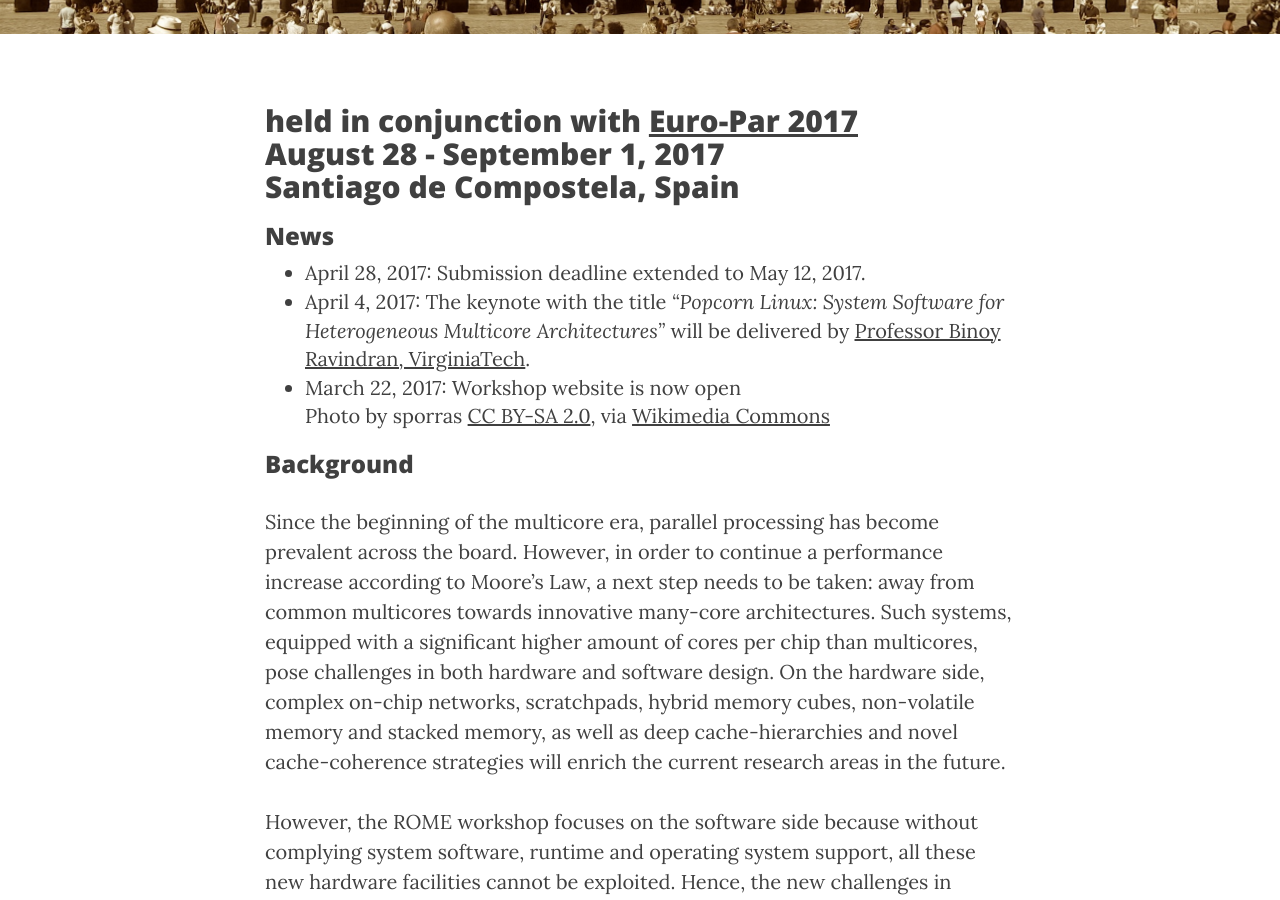
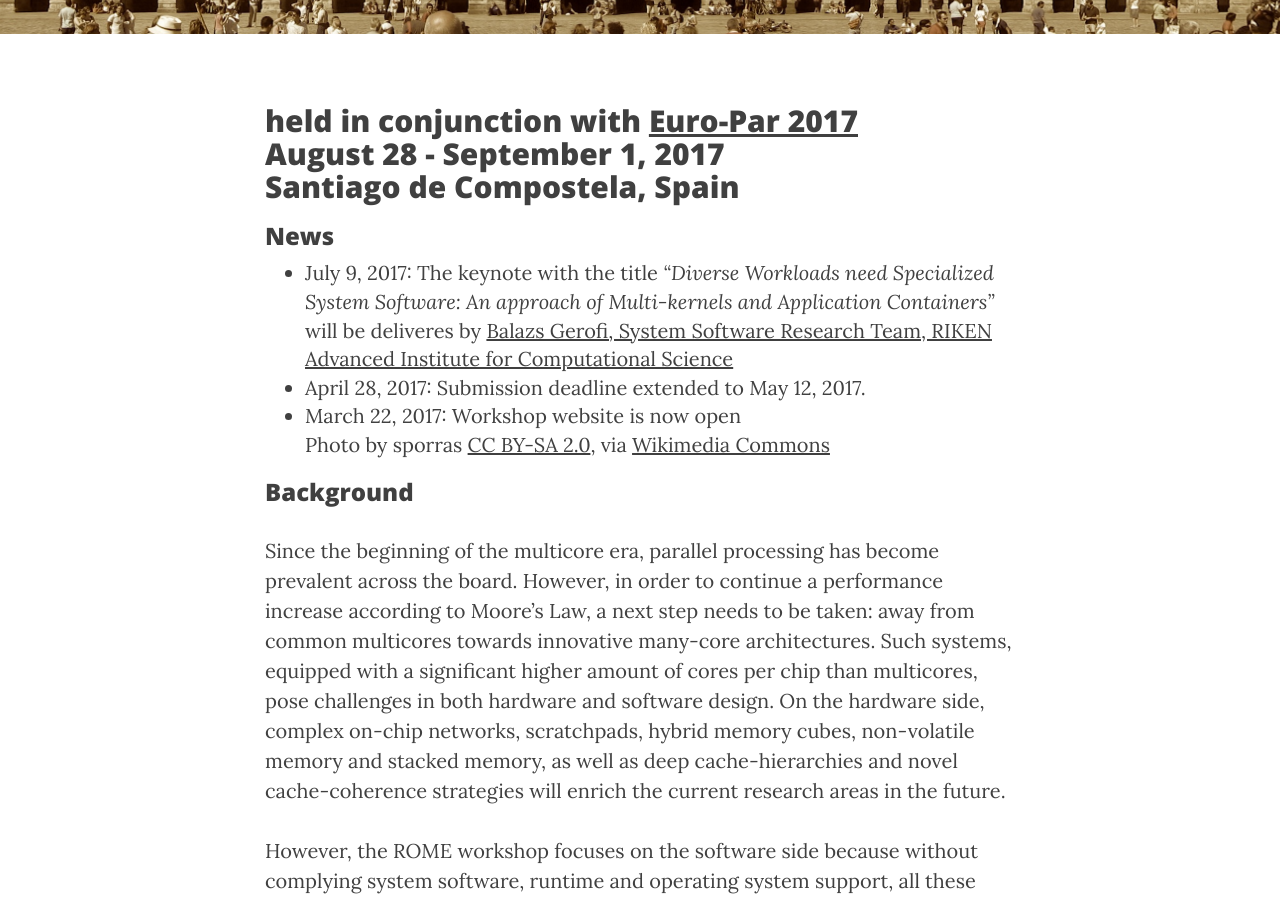
Before and after one commit to WROME/wrome.github.io, a Jekyll site: the page built from compostela2017.md, in a window 1280 px wide and 900 px high, scrolled down 410 px. Built offline with Jekyll 4.4.1, drawn with Linux system fonts in a browser that asks for light colours; nearby versions of some CDN libraries.

Commit message:
add keynote title

```diff
--- a/compostela2017.md
+++ b/compostela2017.md
@@ -9,8 +9,8 @@ header-img: "img/compostela.jpg"
 
 ### News
 
+* July 9, 2017: The keynote with the title *"Diverse Workloads need Specialized System Software: An approach of Multi-kernels and Application Containers"* will be deliveres by [Balazs Gerofi, System Software Research Team, RIKEN Advanced Institute for Computational Science](https://www-sys-aics.riken.jp/Members/gerofi.html)
 * April 28, 2017: Submission deadline extended to May 12, 2017.
-* April 4, 2017: The keynote with the title *"Popcorn Linux: System Software for Heterogeneous Multicore Architectures"* will be delivered by [Professor Binoy Ravindran, VirginiaTech](https://www.ece.vt.edu/people/profile/ravindran).
 * March 22, 2017: Workshop website is now open<br>Photo by sporras [CC BY-SA 2.0](http://creativecommons.org/licenses/by-sa/2.0), via [Wikimedia Commons](https://commons.wikimedia.org/wiki/File%3AAyuntamiento_de_Santiago_de_Compostela.jpg)
 
 ### Background
```
